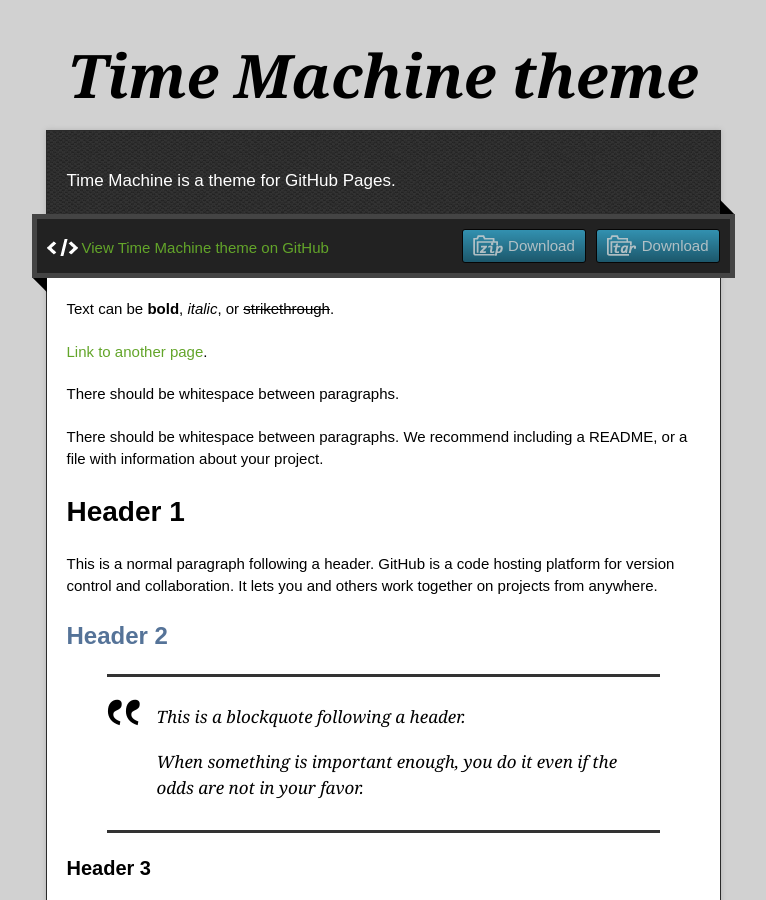
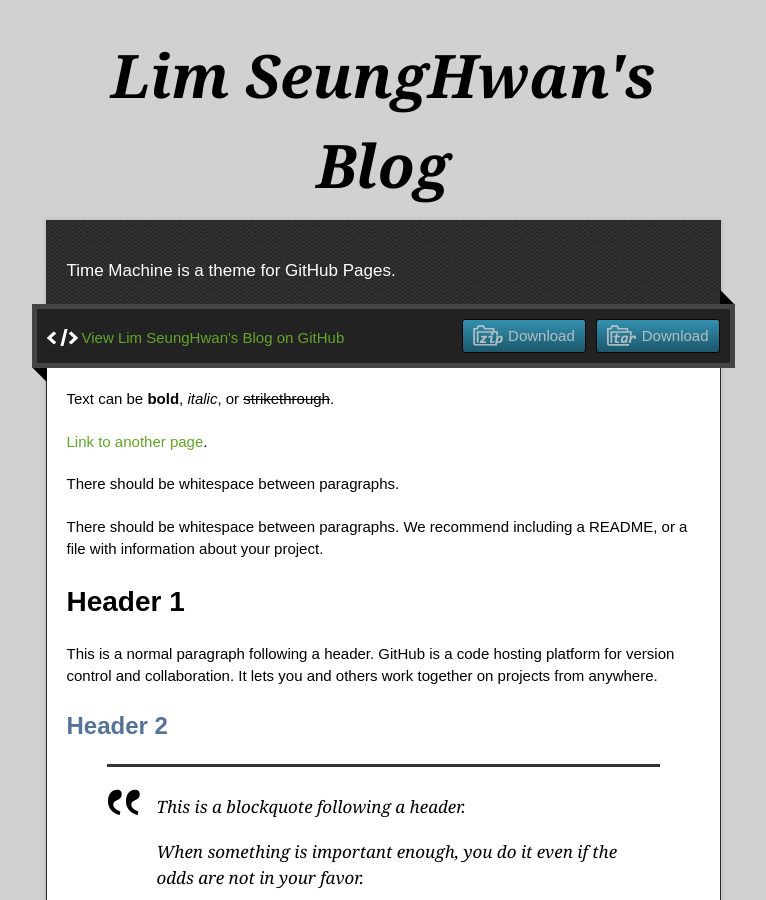
Before and after one commit to nike2lim/limseunghwan.github.io, a Jekyll site: the page built from index.md, in a window 1280 px wide and 900 px high. Shown: the whole window, without its empty margins (257-1023 px from the left). Built offline with Jekyll 4.4.1, drawn with Linux system fonts in a browser that asks for light colours; some of the changed text lies outside the part shown.

Commit message:
Update _config.yml

```diff
--- a/_config.yml
+++ b/_config.yml
@@ -1,4 +1,4 @@
-title: Time Machine theme
+title: Lim SeungHwan's Blog
 description: Time Machine is a theme for GitHub Pages.
 show_downloads: true
 google_analytics:
```
